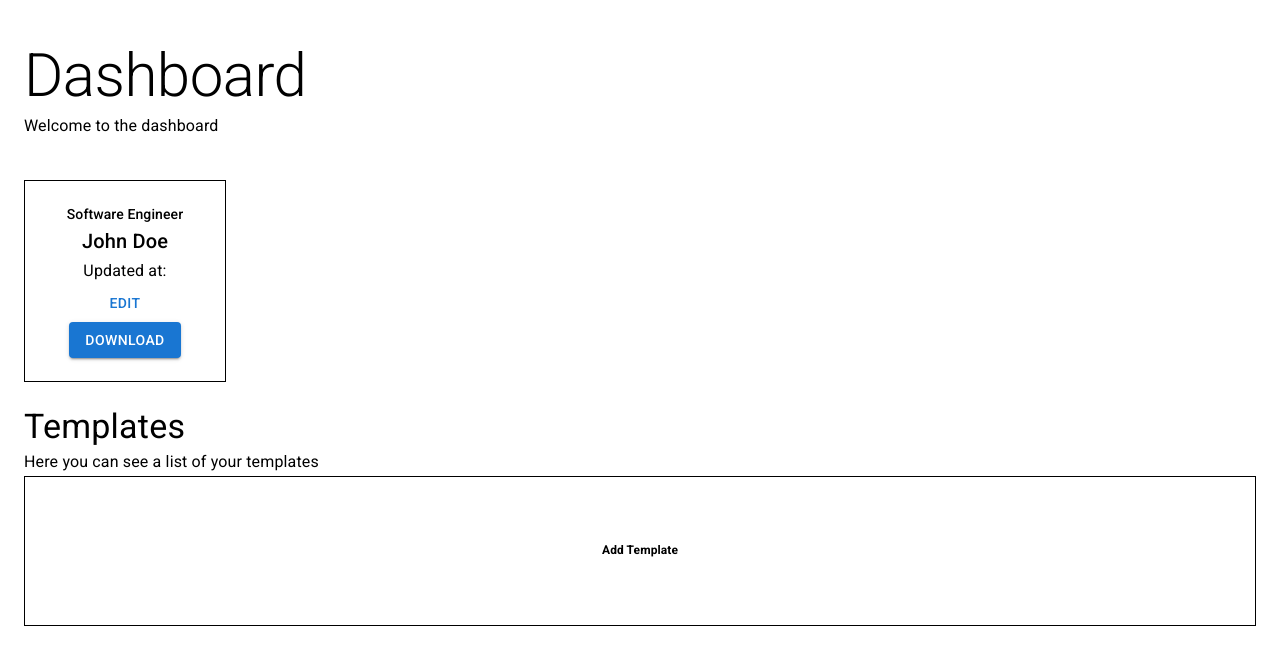
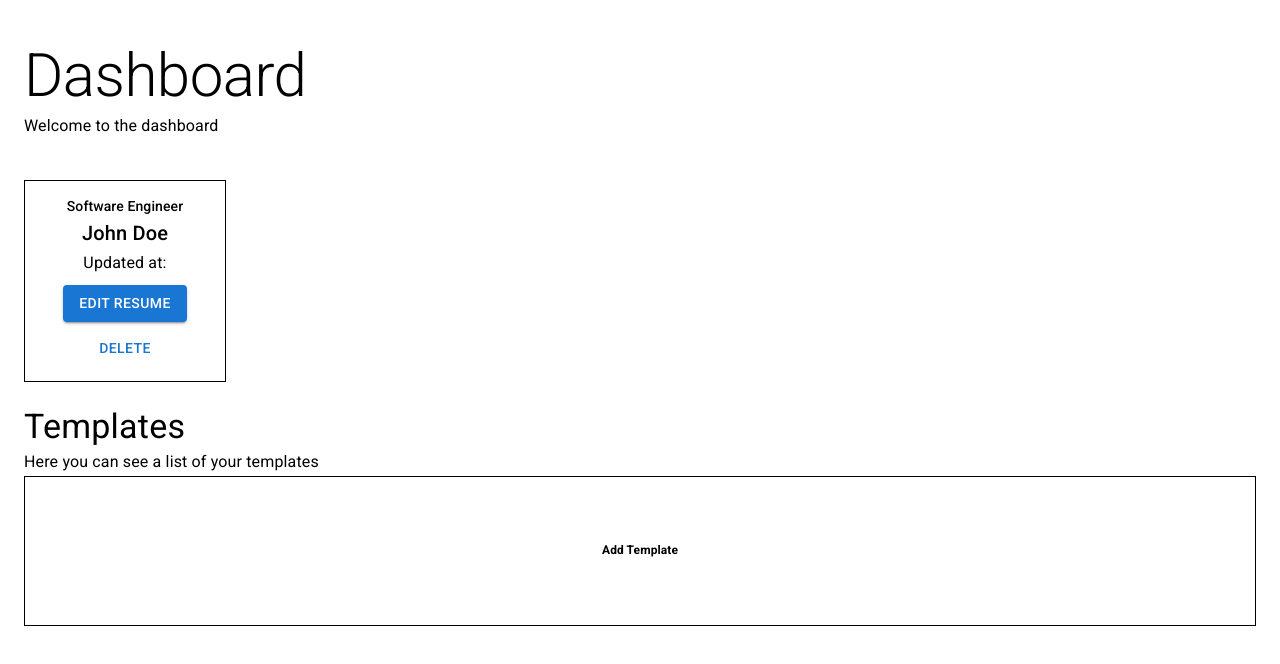
Before and after one commit to MokkoFm/resume-builder-frontend, a React (Vite) app: page / in a window 1280 px wide. Shown: the top 664 px of the page. Built offline with nearby package versions, Linux system fonts and the light colour scheme.

Commit message:
Update resume card buttons

```diff
--- a/src/entities/resume/ui/resume-card/index.tsx
+++ b/src/entities/resume/ui/resume-card/index.tsx
@@ -1,14 +1,17 @@
 import { Resume } from '@/shared/types'
 import { Box, Button, Typography } from '@mui/material'
 import { EditButton } from '@/shared/ui/edit-button'
+import downloadPDF from '@/features/download-pdf'
+import { useRef } from 'react'
 
 type Props = {
   resume: Resume
 }
 
 export const ResumeCard = ({ resume }: Props) => {
-  const { title, updatedAt, firstName, lastName } = resume
+  const { title, updatedAt, firstName, lastName, id } = resume
   const fullName = `${firstName} ${lastName}`
+
   return (
     <Box
       width="200px"
@@ -25,8 +28,8 @@ export const ResumeCard = ({ resume }: Props) => {
       <Typography variant="h6">{fullName}</Typography>
       <Typography variant="subtitle1">Updated at: {updatedAt}</Typography>
       <EditButton path={`resumes/${resume.id}/edit`} />
-      <Button variant="contained" color="primary">
-        Download
+      <Button variant="text" color="primary">
+        Delete
       </Button>
     </Box>
   )
--- /dev/null
+++ b/src/entities/resume/ui/resume-document/index.tsx
@@ -0,0 +1,66 @@
+import { Resume } from '@/shared/types'
+import { Paper, Divider } from '@mui/material'
+import {
+  ResumeHeader,
+  ResumeAbout,
+  ResumeExperience,
+  ResumeEducation,
+  ResumeSkills,
+  ResumeCertifications
+} from '../resume-viewer/parts'
+
+type Props = {
+  resume: Resume
+}
+
+const ResumeDocument = (props: Props) => {
+  const { resume } = props
+  const {
+    id,
+    title,
+    email,
+    phoneNumber,
+    linkedin,
+    description,
+    experiences,
+    education,
+    skills,
+    certifications
+  } = resume
+
+  const fullName = `${resume.firstName} ${resume.lastName}`
+  return (
+    <Paper
+      id={`resume-${id}`}
+      elevation={0}
+      sx={{
+        padding: 2,
+        mx: 8,
+        my: 4,
+        minHeight: 'calc(100vh - 96px)',
+        width: '600px'
+      }}
+    >
+      <ResumeHeader
+        fullName={fullName}
+        title={title}
+        email={email}
+        phoneNumber={phoneNumber}
+        linkedin={linkedin}
+      />
+      <Divider />
+      <ResumeAbout description={description} />
+      <Divider />
+      <ResumeExperience experiences={experiences} />
+      <Divider />
+      <ResumeEducation education={education} />
+      <Divider />
+      <ResumeSkills skills={skills} />
+      <Divider />
+      <ResumeCertifications certifications={certifications} />
+      <Divider />
+    </Paper>
+  )
+}
+
+export default ResumeDocument
--- a/src/entities/resume/ui/resume-viewer/index.tsx
+++ b/src/entities/resume/ui/resume-viewer/index.tsx
@@ -10,6 +10,7 @@ import {
 } from './parts'
 import downloadPDF from '@/features/download-pdf'
 import { Download } from '@mui/icons-material'
+import ResumeDocument from '../resume-document'
 
 type Props = {
   resume: Resume
@@ -17,6 +18,7 @@ type Props = {
 
 export const ResumeViewer = ({ resume }: Props) => {
   const {
+    id,
     title,
     firstName,
     lastName,
@@ -39,42 +41,13 @@ export const ResumeViewer = ({ resume }: Props) => {
           variant="contained"
           color="primary"
           onClick={() => {
-            downloadPDF('resume', fullName)
+            downloadPDF(`resume-${id}`, fullName)
           }}
         >
           <Download />
         </Button>
       </Box>
-      <Paper
-        id="resume"
-        elevation={0}
-        sx={{
-          padding: 2,
-          mx: 8,
-          my: 4,
-          minHeight: 'calc(100vh - 96px)',
-          width: '600px'
-        }}
-      >
-        <ResumeHeader
-          fullName={fullName}
-          title={title}
-          email={email}
-          phoneNumber={phoneNumber}
-          linkedin={linkedin}
-        />
-        <Divider />
-        <ResumeAbout description={description} />
-        <Divider />
-        <ResumeExperience experiences={experiences} />
-        <Divider />
-        <ResumeEducation education={education} />
-        <Divider />
-        <ResumeSkills skills={skills} />
-        <Divider />
-        <ResumeCertifications certifications={certifications} />
-        <Divider />
-      </Paper>
+      <ResumeDocument resume={resume} />
     </Box>
   )
 }
--- a/src/shared/ui/edit-button/index.tsx
+++ b/src/shared/ui/edit-button/index.tsx
@@ -9,8 +9,8 @@ export const EditButton = (props: Props) => {
   const { path } = props
   const navigate = useNavigate()
   return (
-    <Button variant="text" color="primary" onClick={() => navigate(`/${path}`)}>
-      Edit
+    <Button variant="contained" color="primary" onClick={() => navigate(`/${path}`)} sx={{ my: 1 }}>
+      Edit resume
     </Button>
   )
 }
```
